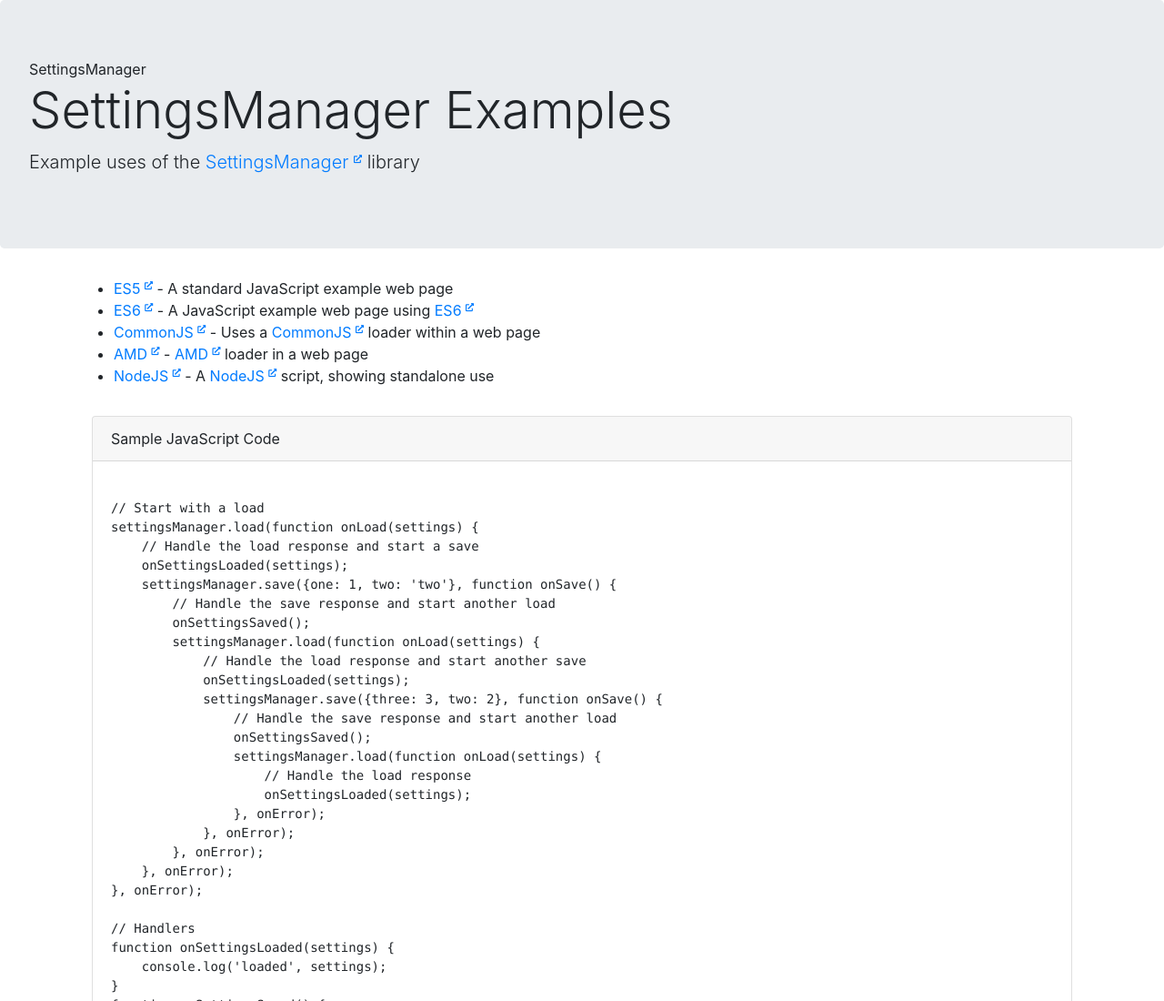
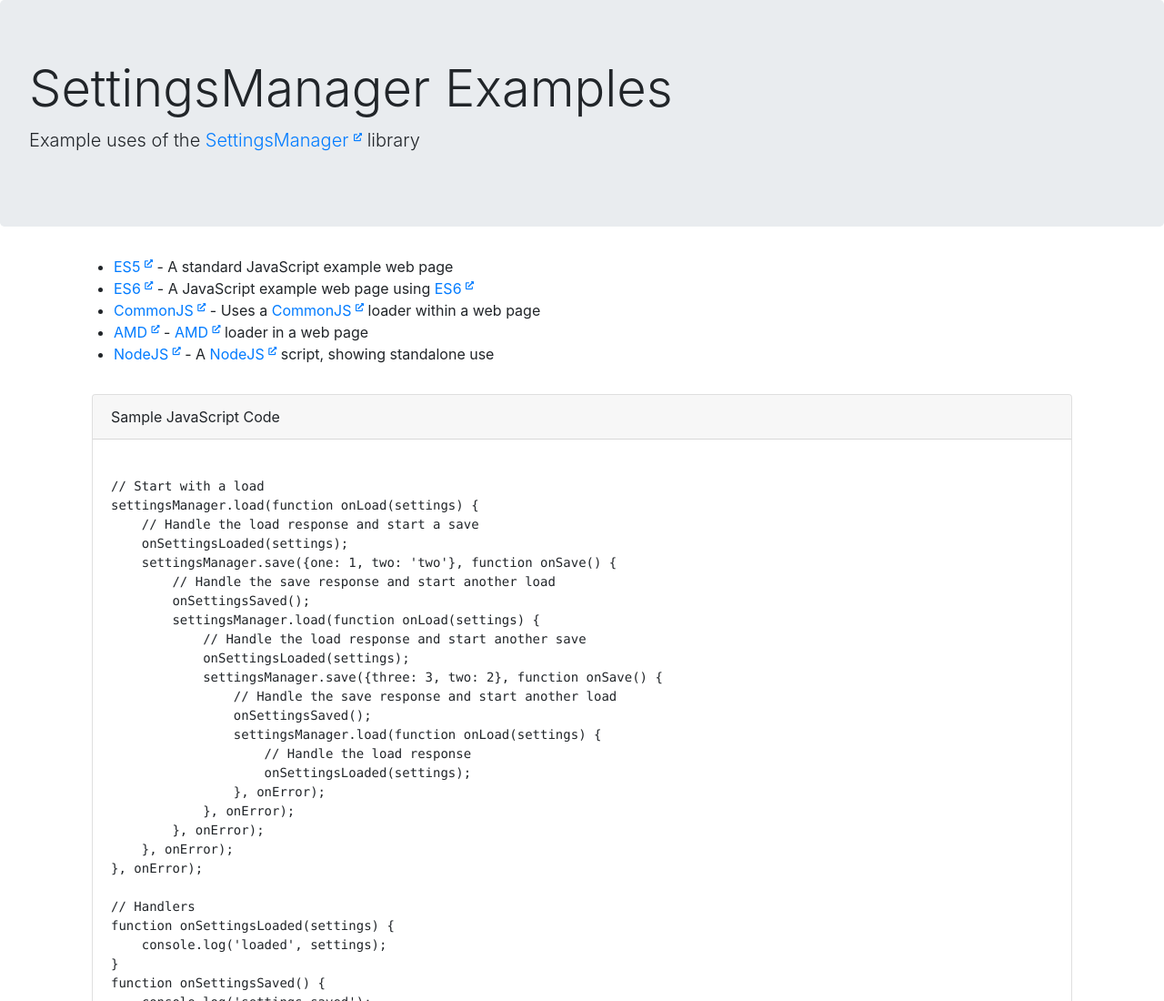
Before and after one commit to hal313/settings-manager, a website: page docs/index.html in a window 1280 px wide. Shown: the top 1100 px of the page at 91% size. Drawn offline with nearby package versions, Linux system fonts and the light colour scheme.

Commit message:
Fixed typo

```diff
--- a/docs/index.html
+++ b/docs/index.html
@@ -24,7 +24,7 @@
         <title>SettingsManager Examples</title>
     </head>
     <body>
-        <div class="jumbotron">SettingsManager
+        <div class="jumbotron">
             <h1 class="display-4">SettingsManager Examples</h1>
             <p class="lead">Example uses of the <a href="https://github.com/hal313/settings-manager" target="github">SettingsManager <i class="fas fa-external-link-alt external-link-indicator"></i></a> library</p>
         </div>
```
